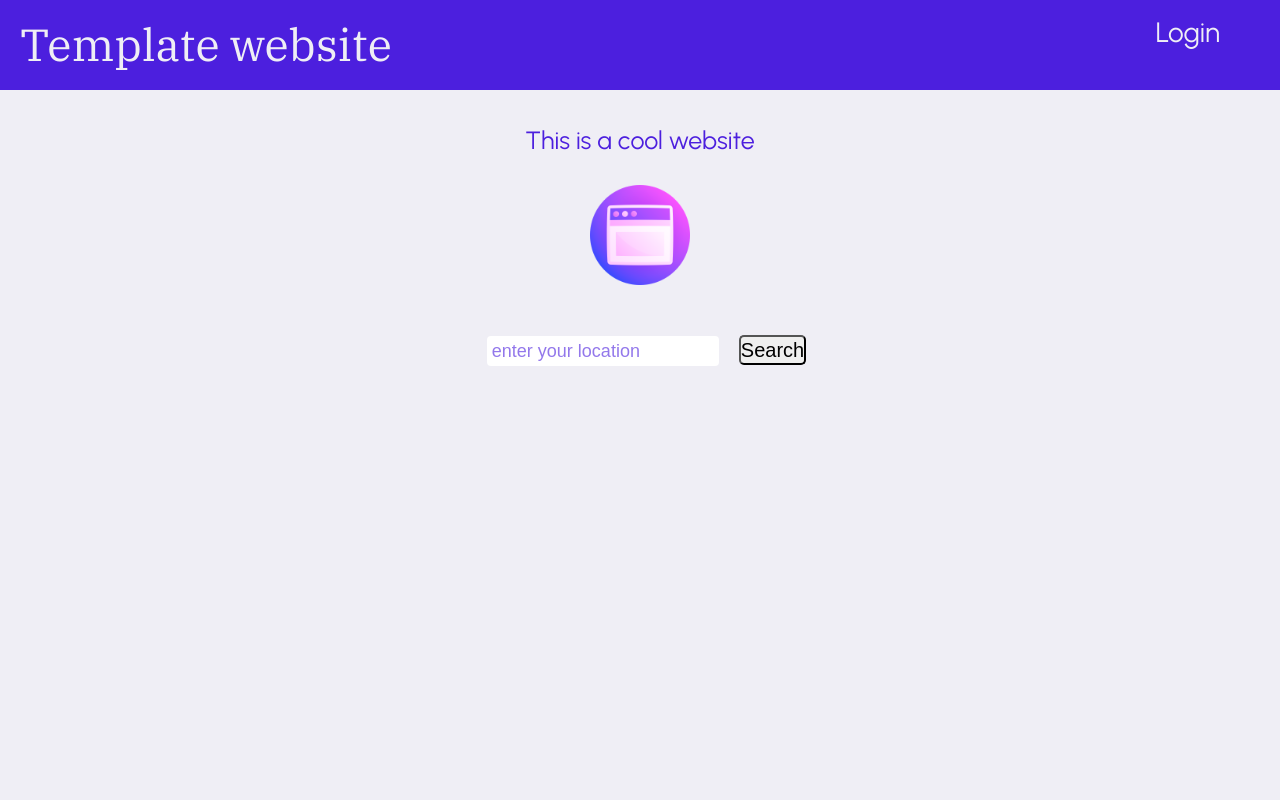
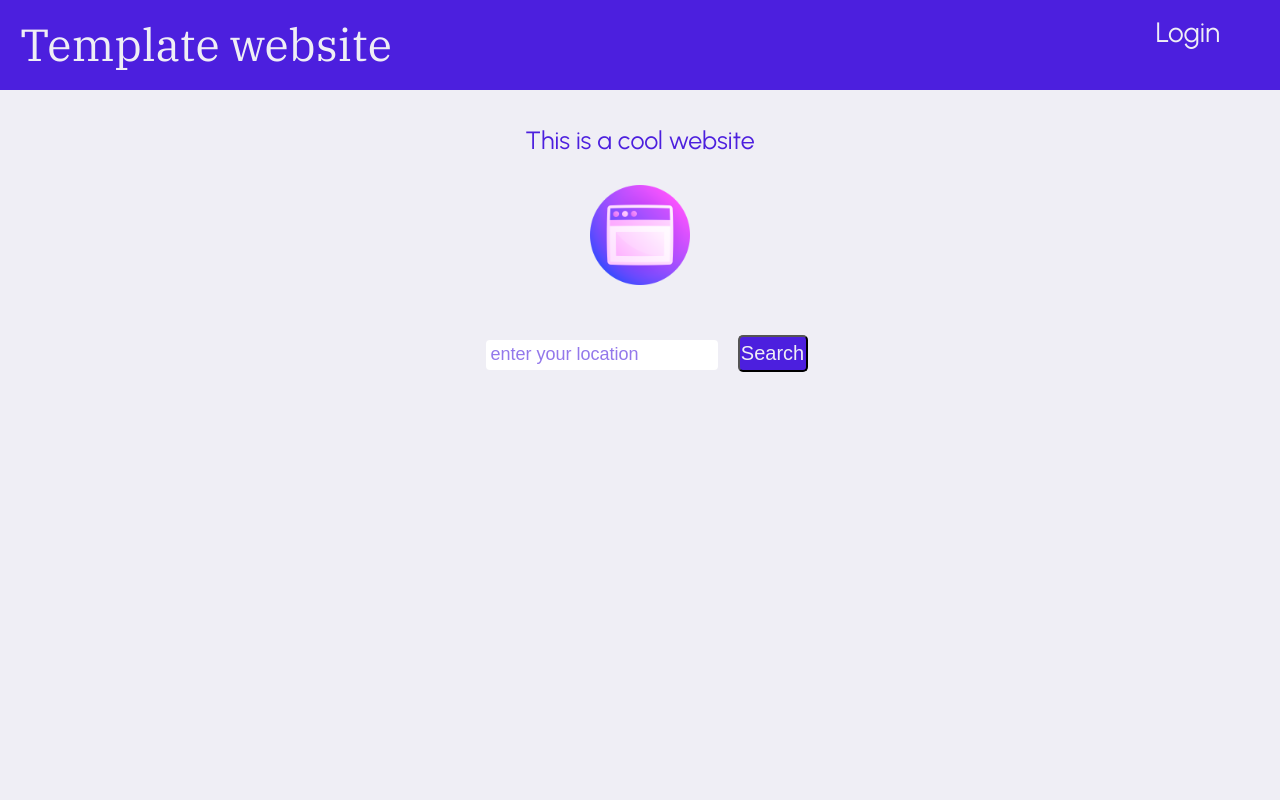
Before and after one commit to solenedel/ERN-template, a React (Create React App) app: page / in a window 1280 px wide. Shown: the top 800 px of the page. Built offline with nearby package versions, Linux system fonts and the light colour scheme; no server answers; the HTML template or start-up script is replaced by a standard one.

Commit message:
style edits

```diff
--- a/src/components/styled-components/Footer.style.js
+++ b/src/components/styled-components/Footer.style.js
@@ -58,7 +58,7 @@ export const StyledFooter = styled(Footer)`
       transition: color 0.4s;
 
       &:hover {
-        color: ${colorVars.pinkHover};
+        color: ${colorVars.linkHover};
         transition: color 0.4s;
       }
     }
--- a/src/components/styled-components/HomePage.style.js
+++ b/src/components/styled-components/HomePage.style.js
@@ -60,7 +60,7 @@ export const StyledHomePage = styled(HomePage)`
       @include ${mainButtonStyles};
 
       &:hover {
-        color: ${colorVars.pinkHover};
+        color: ${colorVars.linkHover};
         transition: color 0.4s;
       }
     }
--- a/src/components/styled-components/LoginPage.style.js
+++ b/src/components/styled-components/LoginPage.style.js
@@ -58,7 +58,7 @@ export const StyledLoginPage = styled(LoginPage)`
     @include ${mainButtonStyles};
 
     &:hover {
-      color: ${colorVars.pinkHover};
+      color: ${colorVars.linkHover};
       transition: color 0.4s;
     }
   }
--- a/src/components/styled-components/Nav.style.js
+++ b/src/components/styled-components/Nav.style.js
@@ -31,7 +31,7 @@ export const StyledNav = styled(Nav)`
       color: ${colorVars.primaryLight};
 
       &:hover {
-        color: ${colorVars.pinkHover};
+        color: ${colorVars.linkHover};
         transition: color 0.4s;
       }
     }
--- a/src/components/styled-components/css-variables.js
+++ b/src/components/styled-components/css-variables.js
@@ -2,9 +2,9 @@
 const colorVars = {
   primaryDark: '#4C1FDE',
   primaryLight: '#EFEEF5',
-  pinkHover: '#fca4b5',
-  darkPink: '#D88091',
-  mediumPink: '#F6C2CC',
+  linkHover: '#F9C6FE',
+  darkPink: '#F9C6FE',
+  mediumPink: '#F9C6FE',
 };
 
 // fonts
@@ -16,12 +16,12 @@ const fontVars = {
 // Mixins
 const mainButtonStyles = {
   margin: `20px`,
-  backgroundColor: `${colorVars.primaryDarkBrown}`,
-  color: `${colorVars.primaryLightBrown}`,
+  backgroundColor: `${colorVars.primaryDark}`,
+  color: `${colorVars.primaryLight}`,
   fontSize: `20px`,
   borderRadius: `5px`,
-  height: `30px`,
-  width: `fit-content`,
+  height: `37px`,
+  width: `70px`,
   transition: `color 0.4s`,
 };
 
```
